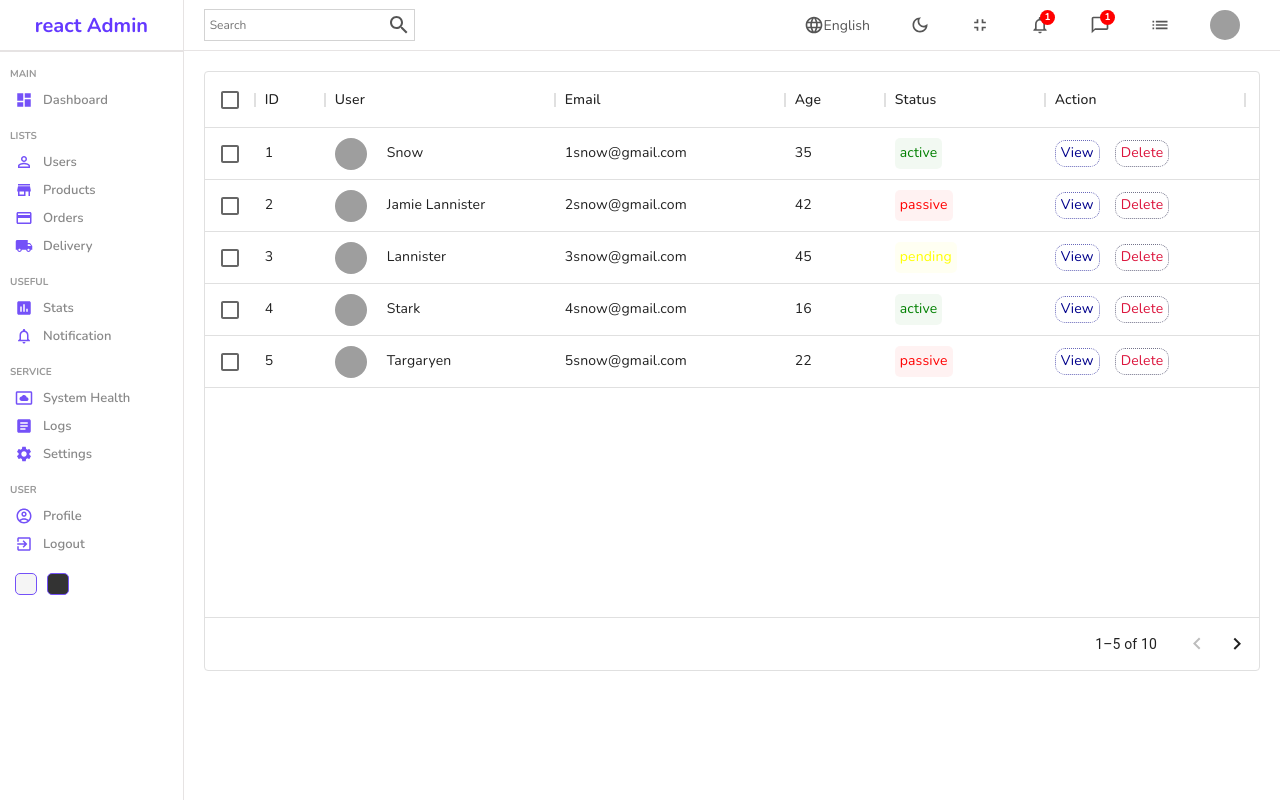
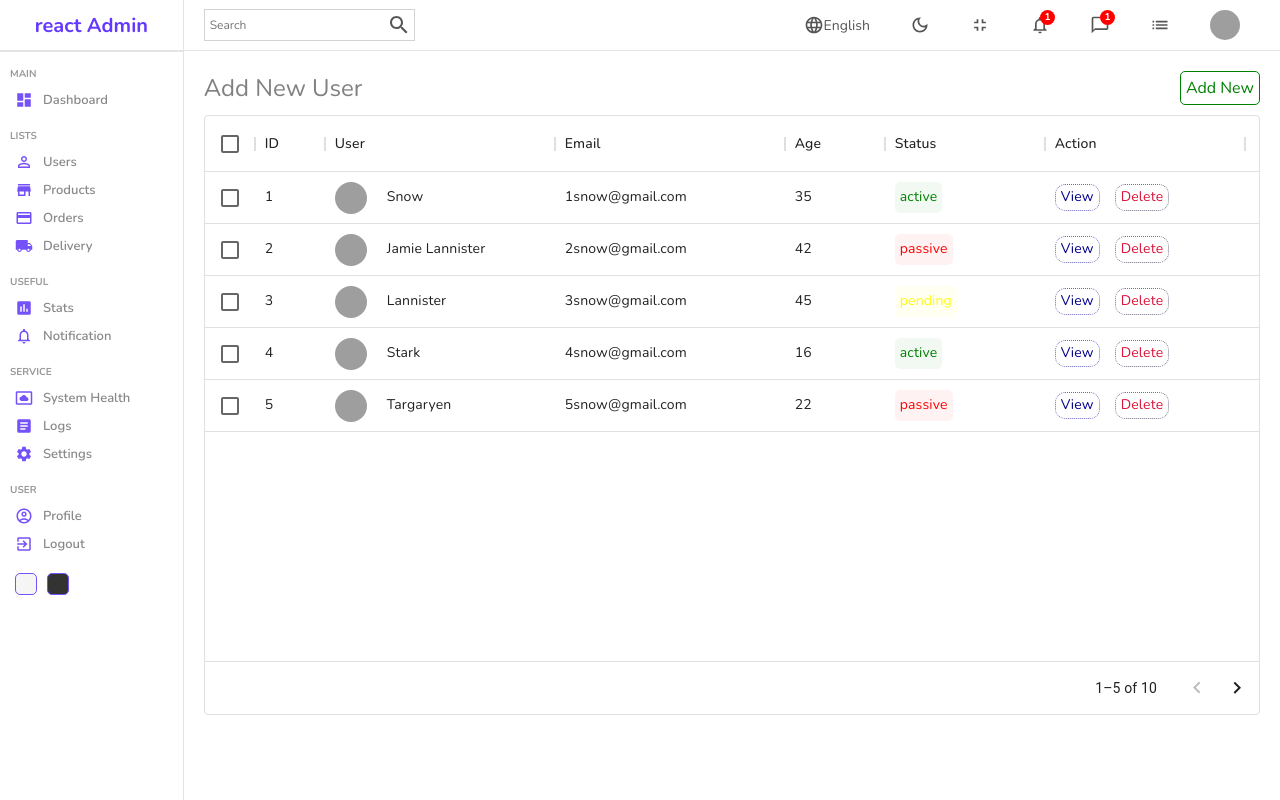
Before and after one commit to notkiran/react-admin, a React (Create React App) app: page /users in a window 1280 px wide. Built offline with nearby package versions, Linux system fonts and the light colour scheme; grey boxes are pictures that could not be loaded.

Commit message:
adding links react router

```diff
--- a/src/components/datatable/Datatable.jsx
+++ b/src/components/datatable/Datatable.jsx
@@ -1,6 +1,7 @@
 import "./datatable.scss";
 import { DataGrid } from "@mui/x-data-grid";
 import { userColumns, userRows } from "../../datatablesource";
+import { Link } from "react-router-dom";
 
 const Datatable = () => {
   const actionColumn = [
@@ -11,8 +12,12 @@
       renderCell: () => {
         return (
           <div className="cellAction">
-            <div className="viewButton">View</div>
-            <div className="deleteButton">Delete</div>
+            <Link to="/users/test" style={{ textDecoration: "none" }}>
+              <div className="viewButton">View</div>
+            </Link>
+            <Link to="/" style={{ textDecoration: "none" }}>
+              <div className="deleteButton">Delete</div>
+            </Link>
           </div>
         );
       },
@@ -21,6 +26,16 @@
 
   return (
     <div className="datatable">
+      <div className="datatableTitle">
+        Add New User
+        <Link
+          to="/users/new"
+          style={{ textDecoration: "none" }}
+          className="link"
+        >
+          Add New
+        </Link>
+      </div>
       <DataGrid
         rows={userRows}
         columns={userColumns.concat(actionColumn)}
--- a/src/components/datatable/datatable.scss
+++ b/src/components/datatable/datatable.scss
@@ -56,4 +56,24 @@
       cursor: pointer;
     }
   }
+  .datatableTitle {
+    width: 100%;
+    font-size: 24px;
+    color: gray;
+    margin-bottom: 10px;
+    display: flex;
+    align-items: center;
+    justify-content: space-between;
+
+    .link {
+      text-decoration: none;
+      color: green;
+      font-size: 16px;
+      font-weight: 400;
+      border: 1px solid green;
+      padding: 5px;
+      border-radius: 5px;
+      cursor: pointer;
+    }
+  }
 }
--- a/src/components/sidebar/Sidebar.jsx
+++ b/src/components/sidebar/Sidebar.jsx
@@ -11,12 +11,15 @@
 import SettingsIcon from "@mui/icons-material/Settings";
 import AccountCircleOutlinedIcon from "@mui/icons-material/AccountCircleOutlined";
 import ExitToAppIcon from "@mui/icons-material/ExitToApp";
+import { Link } from "react-router-dom";
 
 const Sidebar = () => {
   return (
     <div className="sidebar">
       <div className="top">
+        <Link to="/" style={{ textDecoration: "none" }}>
           <span className="logo">react Admin</span>
+        </Link>
       </div>
       <hr />
       <div className="center">
@@ -27,15 +30,18 @@
             <span>Dashboard</span>
           </li>
           <p className="title">LISTS</p>
-
+          <Link to="/users" style={{ textDecoration: "none" }}>
             <li>
               <PersonOutlineOutlinedIcon className="icon" />
               <span>Users</span>
             </li>
+          </Link>
+          <Link to="/products" style={{ textDecoration: "none" }}>
             <li>
               <StoreIcon className="icon" />
               <span>Products</span>
             </li>
+          </Link>
           <li>
             <CreditCardIcon className="icon" />
             <span>Orders</span>
```
Lines whose indentation alone changed are shown as unchanged.
